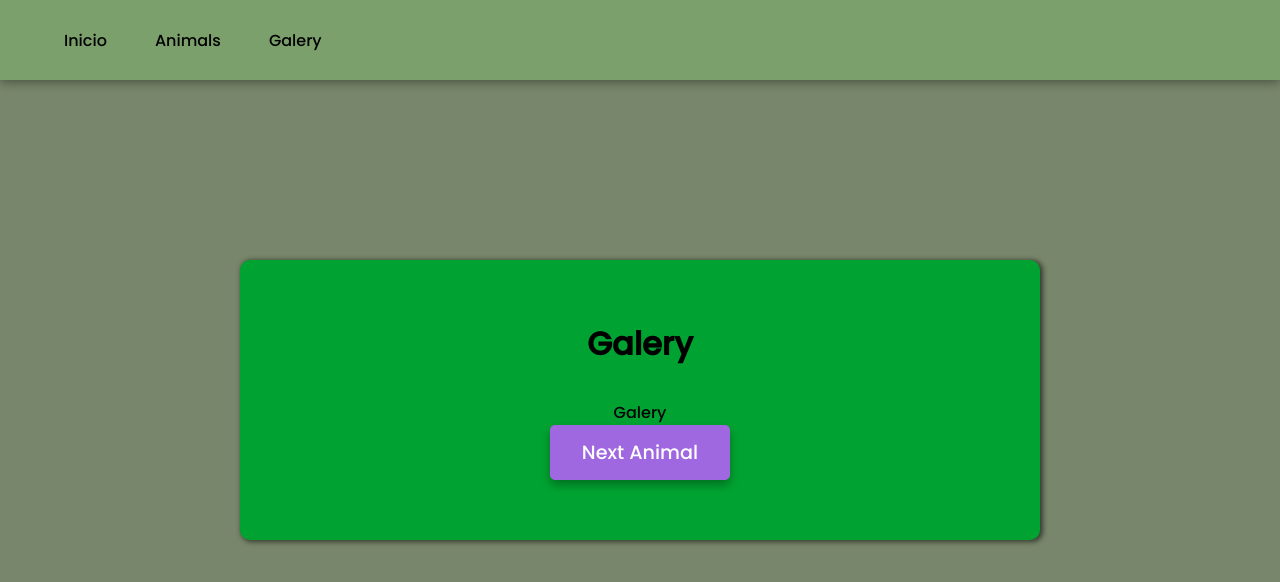
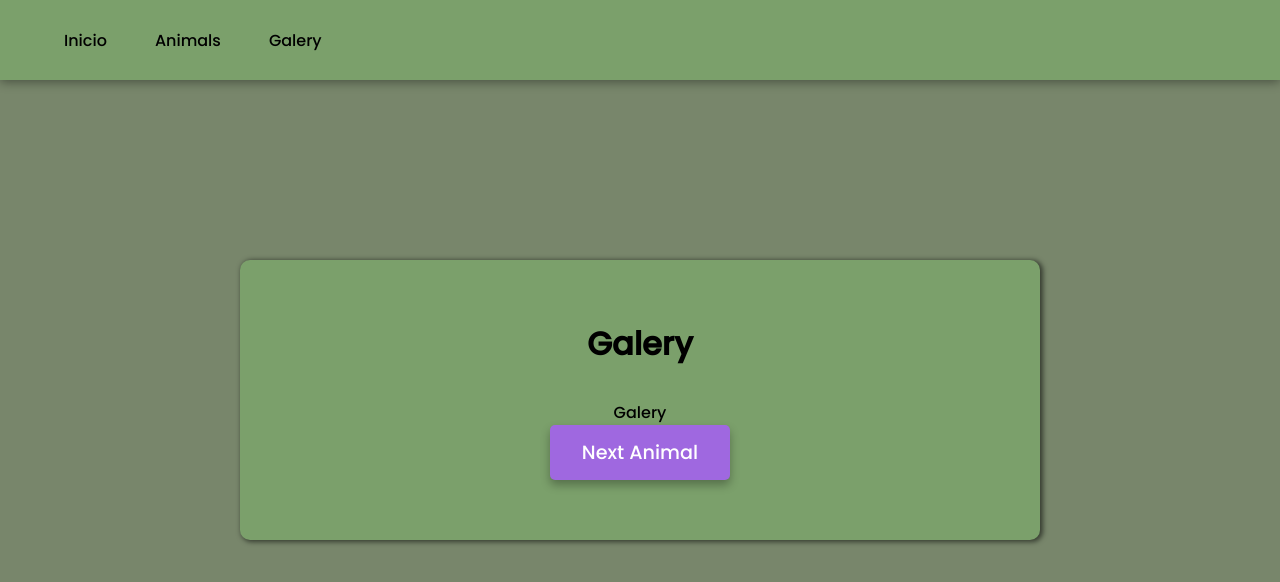
Before and after one commit to PedroHGAB/desafiofabrica, a React (Create React App) app: page /galeria in a window 1280 px wide. Shown: the top 582 px of the page. Built offline with nearby package versions, Linux system fonts and the light colour scheme; no server answers.

Commit message:
atualizando projeto final

```diff
--- a/src/components/animal.jsx
+++ b/src/components/animal.jsx
@@ -15,6 +15,7 @@ const getAnimal = async () => {
   });
   const data = await response.json();
     setAnimal(data.value);
+    console.log(data.value)
   };
 
   return (
--- a/src/components/galeria.jsx
+++ b/src/components/galeria.jsx
@@ -8,13 +8,14 @@ function Galery() {
   }, []);
 
   const getGalery = async () => {
-    const response = await fetch("https://zoo-animal-api.herokuapp.com/animals/rand {number}", {
+    const response = await fetch("https://zoo-animal-api.herokuapp.com/animals/rand", {
       headers: {
         Accept: "application/json",
       },
     });
     const data = await response.json();
     setGalery(data.galery);
+    console.log(data.galery)
   };
 
   return (
--- a/src/index.css
+++ b/src/index.css
@@ -44,7 +44,7 @@ li{
 }
 
 .container {
-  background-color: rgb(0, 163, 49);
+  background-color: #7ba06b;
   border-radius: 10px;
   max-width: 800px;
   width: 90vw;
```
